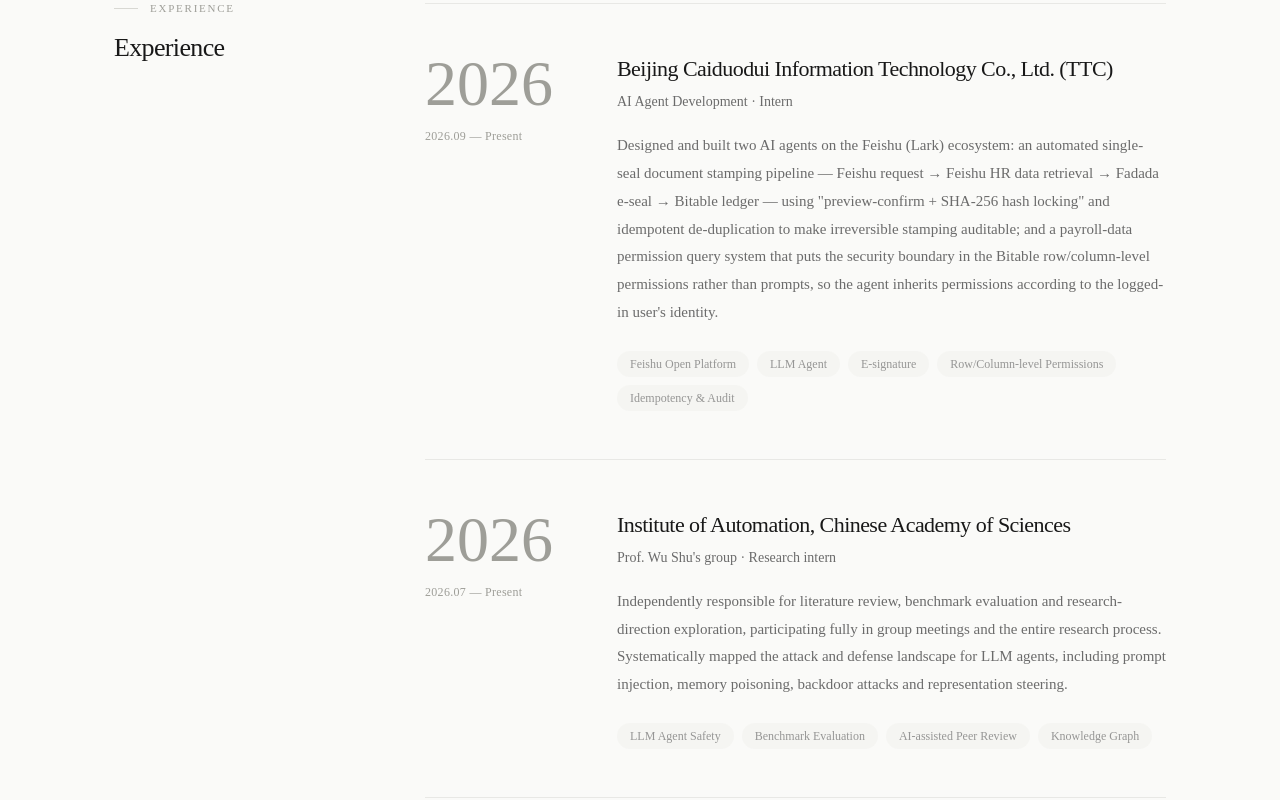
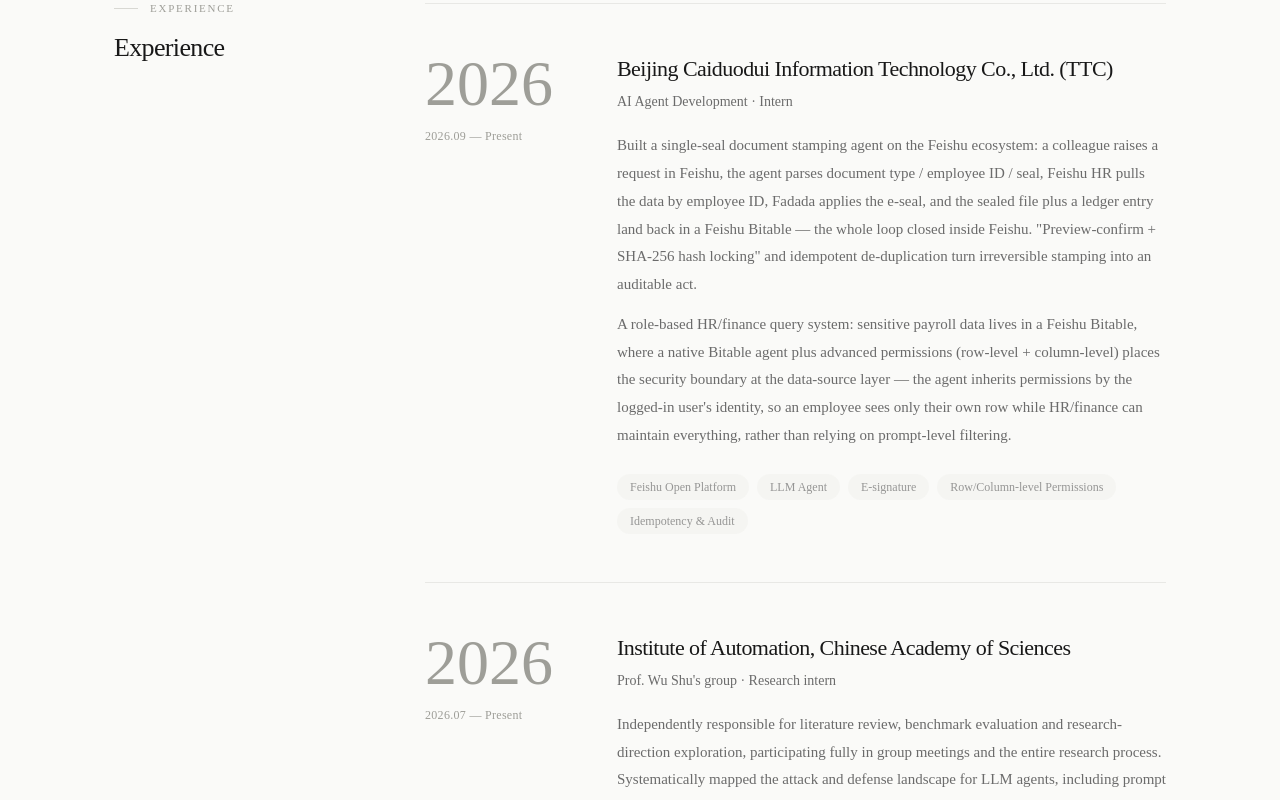
Before and after one commit to returnSGD/web-profile, a React (Vite) app: page / in a window 1280 px wide. Shown: the part 1700-2500 px from the top of the page. Built offline with nearby package versions, Linux system fonts and the light colour scheme.

Commit message:
feat: TTC 实习拆为两段，强调飞书生态闭环（detail 改为段落数组）

```diff
--- a/src/components/Experience.tsx
+++ b/src/components/Experience.tsx
@@ -28,7 +28,11 @@
                 <p className="mt-1.5 text-sm text-ink-2">{item.role}</p>
                 <p className="mt-1 text-xs text-ink-3 sm:hidden">{item.period}</p>
 
-                <p className="mt-5 max-w-[42rem] text-[0.9375rem] text-ink-2">{item.detail}</p>
+                <div className="mt-5 max-w-[42rem] space-y-3 text-[0.9375rem] text-ink-2">
+                  {item.detail.map((p, i) => (
+                    <p key={i}>{p}</p>
+                  ))}
+                </div>
 
                 {/* Present at rest, sharpened on hover — never hidden behind it. */}
                 <ul className="mt-6 flex flex-wrap gap-2">
--- a/src/data/content.ts
+++ b/src/data/content.ts
@@ -18,7 +18,7 @@
   period: string
   org: string
   role: string
-  detail: string
+  detail: string[]
   keywords: string[]
 }
 
@@ -221,8 +221,10 @@
       period: '2026.09 — Present',
       org: 'Beijing Caiduodui Information Technology Co., Ltd. (TTC)',
       role: 'AI Agent Development · Intern',
-      detail:
-        'Designed and built two AI agents on the Feishu (Lark) ecosystem: an automated single-seal document stamping pipeline — Feishu request → Feishu HR data retrieval → Fadada e-seal → Bitable ledger — using "preview-confirm + SHA-256 hash locking" and idempotent de-duplication to make irreversible stamping auditable; and a payroll-data permission query system that puts the security boundary in the Bitable row/column-level permissions rather than prompts, so the agent inherits permissions according to the logged-in user\'s identity.',
+      detail: [
+        'Built a single-seal document stamping agent on the Feishu ecosystem: a colleague raises a request in Feishu, the agent parses document type / employee ID / seal, Feishu HR pulls the data by employee ID, Fadada applies the e-seal, and the sealed file plus a ledger entry land back in a Feishu Bitable — the whole loop closed inside Feishu. "Preview-confirm + SHA-256 hash locking" and idempotent de-duplication turn irreversible stamping into an auditable act.',
+        'A role-based HR/finance query system: sensitive payroll data lives in a Feishu Bitable, where a native Bitable agent plus advanced permissions (row-level + column-level) places the security boundary at the data-source layer — the agent inherits permissions by the logged-in user\'s identity, so an employee sees only their own row while HR/finance can maintain everything, rather than relying on prompt-level filtering.',
+      ],
       keywords: ['Feishu Open Platform', 'LLM Agent', 'E-signature', 'Row/Column-level Permissions', 'Idempotency & Audit'],
     },
     {
@@ -230,8 +232,9 @@
       period: '2026.07 — Present',
       org: 'Institute of Automation, Chinese Academy of Sciences',
       role: 'Prof. Wu Shu\'s group · Research intern',
-      detail:
+      detail: [
         'Independently responsible for literature review, benchmark evaluation and research-direction exploration, participating fully in group meetings and the entire research process. Systematically mapped the attack and defense landscape for LLM agents, including prompt injection, memory poisoning, backdoor attacks and representation steering.',
+      ],
       keywords: ['LLM Agent Safety', 'Benchmark Evaluation', 'AI-assisted Peer Review', 'Knowledge Graph'],
     },
     {
@@ -239,8 +242,9 @@
       period: '2025.05 — Present',
       org: 'LLM-Augmented Recommender Systems',
       role: 'Independent research',
-      detail:
+      detail: [
         'Reproduced the P5 (Pretrain-Prompt-Predict) framework, and in response to Beam Search\'s inefficiency and tendency toward policy collapse, designed a hybrid recommendation architecture combining POMDP reinforcement learning with memory augmentation, validated component-by-component through a four-stage experiment.',
+      ],
       keywords: ['P5', 'POMDP', 'FAISS Memory', 'Ablation Study'],
     },
     {
@@ -248,8 +252,9 @@
       period: '2024.09 — 2028.06',
       org: 'University of Jinan',
       role: 'Data Science & Big Data Technology · Undergraduate',
-      detail:
+      detail: [
         'Outside of coursework, most of my time goes to recommendation algorithms, reinforcement learning and LLM applications. Mathematical modeling and algorithm competitions built my foundation in statistical modeling and engineering implementation.',
+      ],
       keywords: ['Data Science', 'Statistical Modeling', 'Algorithm Competitions'],
     },
   ],
@@ -761,8 +766,10 @@
       period: '2026.09 — 至今',
       org: '北京才多对信息技术有限公司（TTC）',
       role: 'AI Agent 研发 · 实习',
-      detail:
-        '在飞书生态设计与搭建两套 AI Agent：单章文件自动化盖章——飞书发起 → 飞书人事取数 → 法大大电子签章 → 多维表格留痕，用「预览确认 + SHA-256 哈希锁定」与防重幂等把不可逆的盖章变成可审计动作；薪酬数据权限查询——把安全边界放在多维表格的行级/列级权限层而非提示词，让智能体按登录用户身份继承权限。',
+      detail: [
+        '在飞书生态搭建单章文件自动化盖章 Agent：同事在飞书里发起 → AI 解析类型/工号/印章 → 飞书人事按工号取数 → 法大大电子签章落章 → 盖章件回传、用印台账写入飞书多维表格，全链路在飞书内闭环；以「预览确认 + SHA-256 哈希锁定」与防重幂等，把不可逆的盖章变成可审计动作。',
+        '面向不同角色的人事财务查询系统：敏感薪酬数据落在飞书多维表格，用多维表格原生智能体 + 高级权限（行级 + 列级）把安全边界放在数据源层，让智能体按登录用户身份继承权限——员工只看本人、HR/财务维护全部，而非依赖提示词拦截。',
+      ],
       keywords: ['飞书开放平台', 'LLM Agent', '电子签章', '行级/列级权限', '幂等与审计'],
     },
     {
@@ -770,8 +777,9 @@
       period: '2026.07 — 至今',
       org: '中国科学院自动化研究所',
       role: '吴书研究员课题组 · 研究实习',
-      detail:
+      detail: [
         '独立承担文献调研、基准评测与研究思路探索，全程参与组会研讨与科研全流程。系统梳理 LLM Agent 的攻击与防御技术路线，包括提示注入、记忆投毒、后门攻击与表征转向。',
+      ],
       keywords: ['LLM Agent 安全', 'Benchmark 评测', 'AI 辅助学术评审', '知识图谱'],
     },
     {
@@ -779,8 +787,9 @@
       period: '2025.05 — 至今',
       org: 'LLM 增强推荐系统研究',
       role: '独立科研',
-      detail:
+      detail: [
         '复现 P5（Pretrain-Prompt-Predict）框架，针对 Beam Search 效率低且易产生策略崩塌的问题，设计 POMDP 强化学习结合记忆增强的混合推荐架构，并通过四阶段实验系统验证各组件贡献。',
+      ],
       keywords: ['P5', 'POMDP', 'FAISS 记忆', '消融实验'],
     },
     {
@@ -788,8 +797,9 @@
       period: '2024.09 — 2028.06',
       org: '济南大学',
       role: '数据科学与大数据技术 · 本科',
-      detail:
+      detail: [
         '课程之外的时间基本都在推荐算法、强化学习与大模型应用上。数学建模与算法竞赛训练打下了统计建模与工程实现的底子。',
+      ],
       keywords: ['数据科学', '统计建模', '算法竞赛'],
     },
   ],
```
